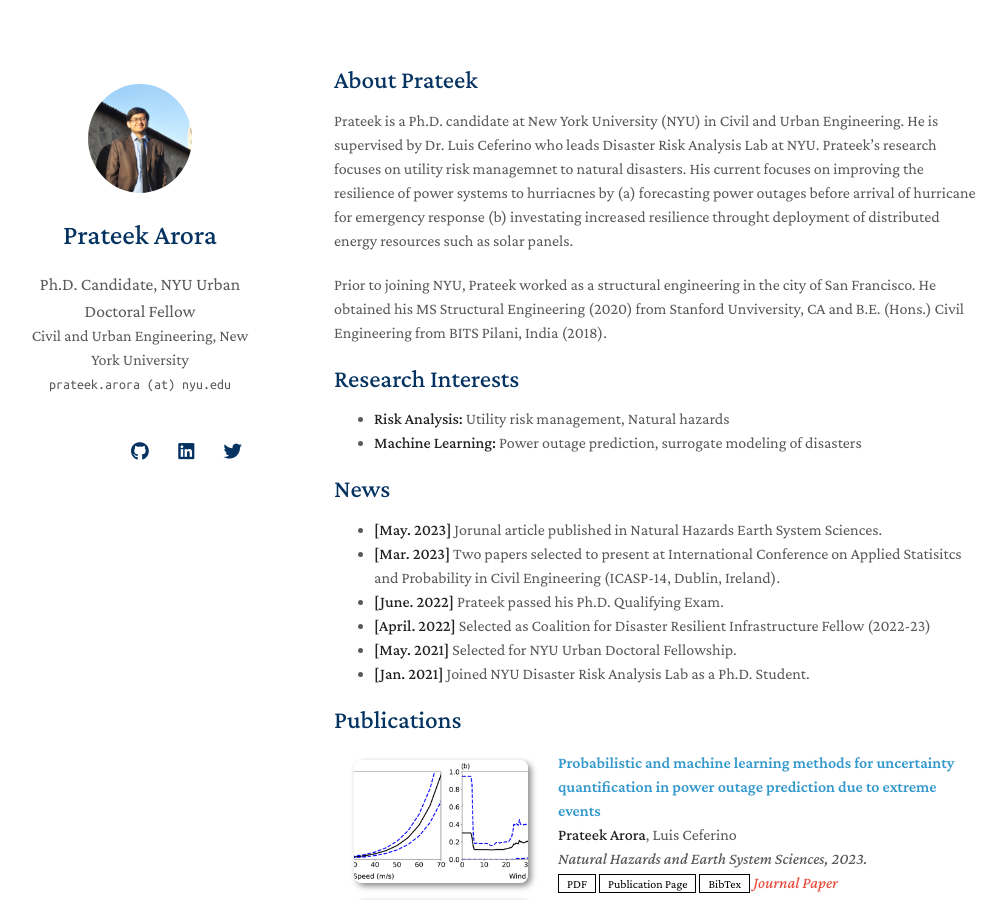
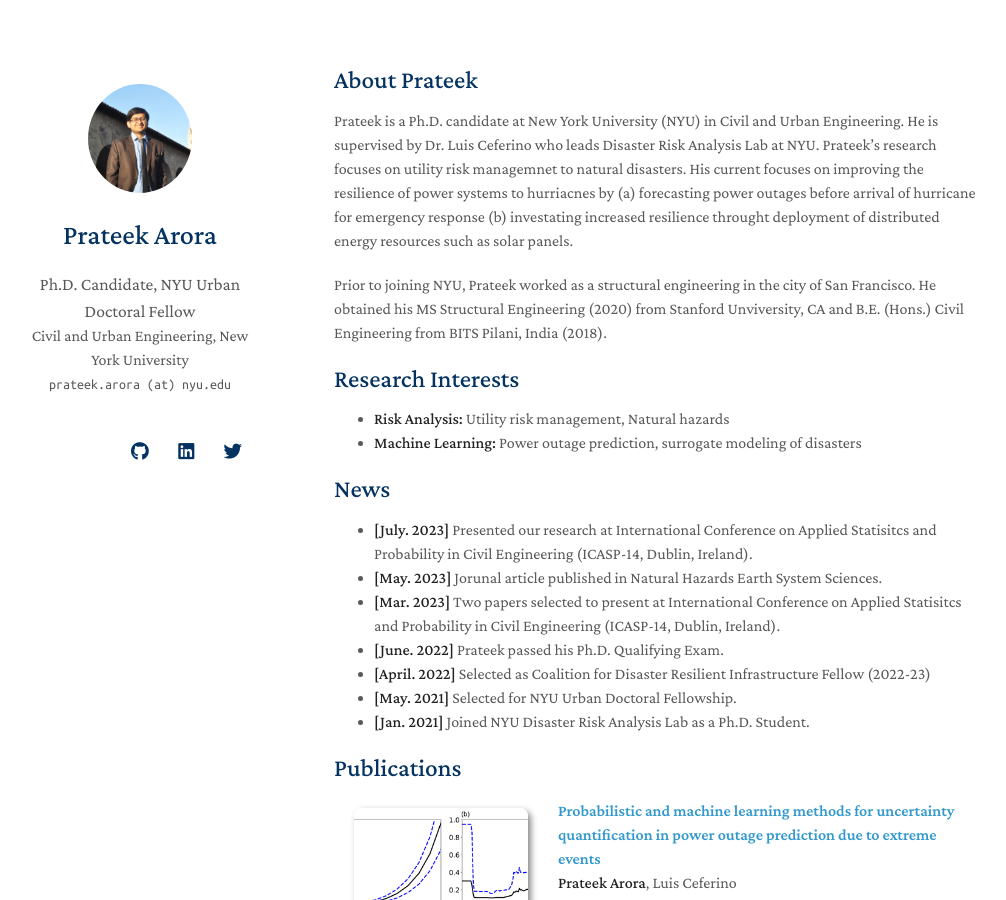
Before and after one commit to pa56/profile, a Jekyll site: the page built from index.md, in a window 1280 px wide and 900 px high. Shown: the whole window, without its empty margins (136-1142 px from the left). Built offline with Jekyll 4.4.1, drawn with Linux system fonts in a browser that asks for light colours; nearby versions of some CDN libraries; a style sheet for code colours, icons or effects is not loaded; our own code applies the rules of GitHub Pages for plain Markdown files.

Commit message:
Update index.md

```diff
--- a/index.md
+++ b/index.md
@@ -14,7 +14,7 @@ Prior to joining NYU, Prateek worked as a structural engineering in the city of
 - **Machine Learning:** Power outage prediction, surrogate modeling of disasters
 
 ## News
-
+- **[July. 2023]** Presented our research at International Conference on Applied Statisitcs and Probability in Civil Engineering (ICASP-14, Dublin, Ireland).
 - **[May. 2023]** Jorunal article published in Natural Hazards Earth System Sciences.
 - **[Mar. 2023]** Two papers selected to present at International Conference on Applied Statisitcs and Probability in Civil Engineering (ICASP-14, Dublin, Ireland).
 - **[June. 2022]** Prateek passed his Ph.D. Qualifying Exam.
```
